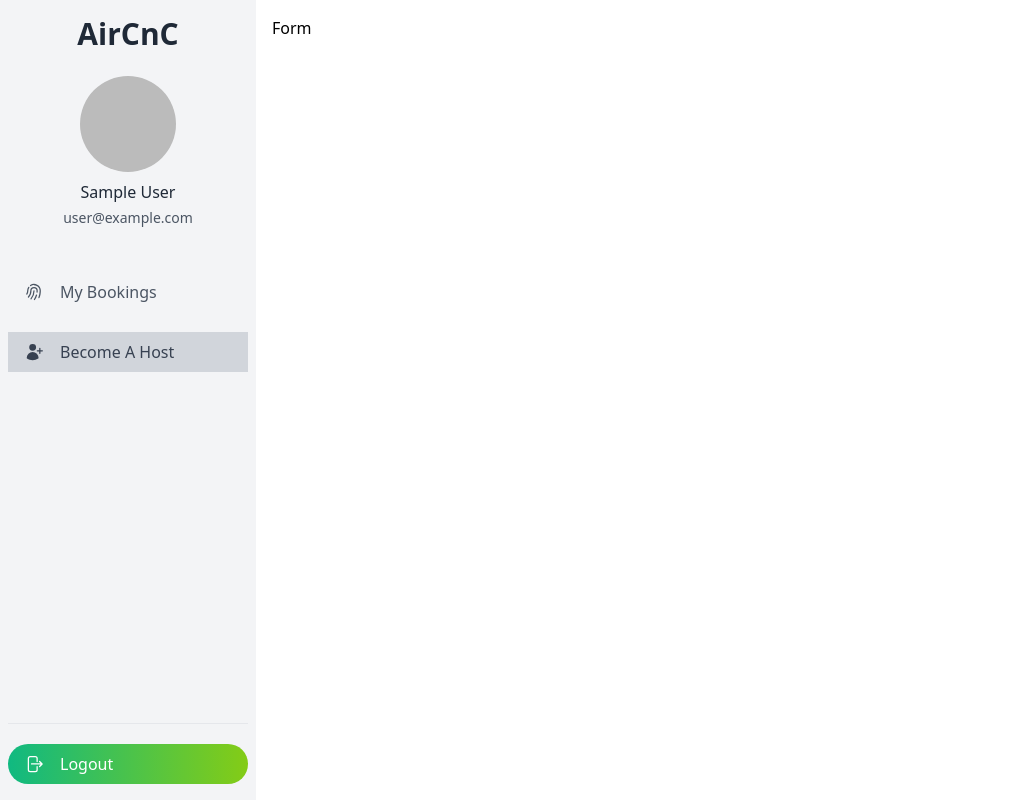
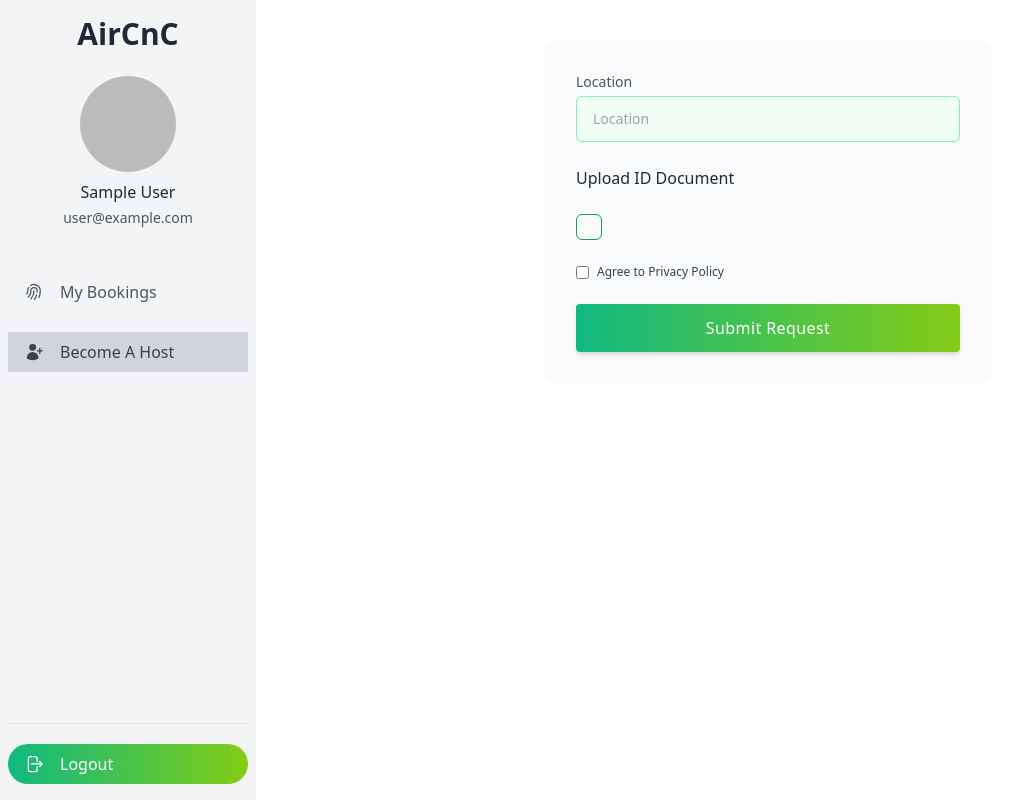
Before and after one commit to mdaslamalidu/airCnc-Client, a React (Create React App) app: page /dashboard/becameHost in a window 1280 px wide. Shown: the whole page, without its empty margins (0-1016 px from the left). Built offline with nearby package versions, Linux system fonts and the light colour scheme; no server answers; sample sign-in values are in the browser's storage.

Commit message:
add form

```diff
--- a/src/Components/Form/BecameHostForm.js
+++ b/src/Components/Form/BecameHostForm.js
@@ -1,11 +1,65 @@
 import React from "react";
 
-const BecameHostForm = () => {
+const BecomeHostForm = ({ handleSubmit }) => {
   return (
-    <div>
-      <h3>Form</h3>
-    </div>
+    <>
+      <div className="flex justify-center mt-6">
+        <div className="w-full max-w-md p-8 space-y-3 text-gray-800 rounded-xl bg-gray-50">
+          <form
+            onSubmit={handleSubmit}
+            className="space-y-6 ng-untouched ng-pristine ng-valid"
+          >
+            <div className="space-y-1 text-sm">
+              <label htmlFor="location" className="block text-gray-600">
+                Location
+              </label>
+              <input
+                className="w-full px-4 py-3 text-gray-800 border border-green-300 focus:outline-green-500 rounded-md bg-green-50"
+                name="location"
+                id="location"
+                type="text"
+                placeholder="Location"
+                required
+              />
+            </div>
+
+            <p>Upload ID Document</p>
+
+            <div className="flex space-x-4 items-center">
+              <label
+                htmlFor="image"
+                className="p-3 text-center rounded-md cursor-pointer text-gray-500 font-bold border  border-green-600 hover:bg-gradient-to-r hover:from-blue-500 hover:to-green-400 hover:border-white hover:text-white"
+              >
+                <input
+                  type="file"
+                  name="image"
+                  id="image"
+                  accept="image/*"
+                  hidden
+                />
+              </label>
+            </div>
+
+            <div>
+              <label className="flex items-center">
+                <input type="checkbox" className="form-checkbox" required />
+                <span className="block ml-2 text-xs font-medium text-gray-700 cursor-pointer">
+                  Agree to Privacy Policy
+                </span>
+              </label>
+            </div>
+
+            <button
+              type="submit"
+              className="block w-full p-3 text-center font-medium tracking-wide text-white transition duration-200 rounded shadow-md bg-gradient-to-r from-emerald-500 to-lime-500 hover:bg-gray-200 hover:text-gray-700 focus:shadow-outline focus:outline-none"
+            >
+              Submit Request
+            </button>
+          </form>
+        </div>
+      </div>
+    </>
   );
 };
 
-export default BecameHostForm;
+export default BecomeHostForm;
```
